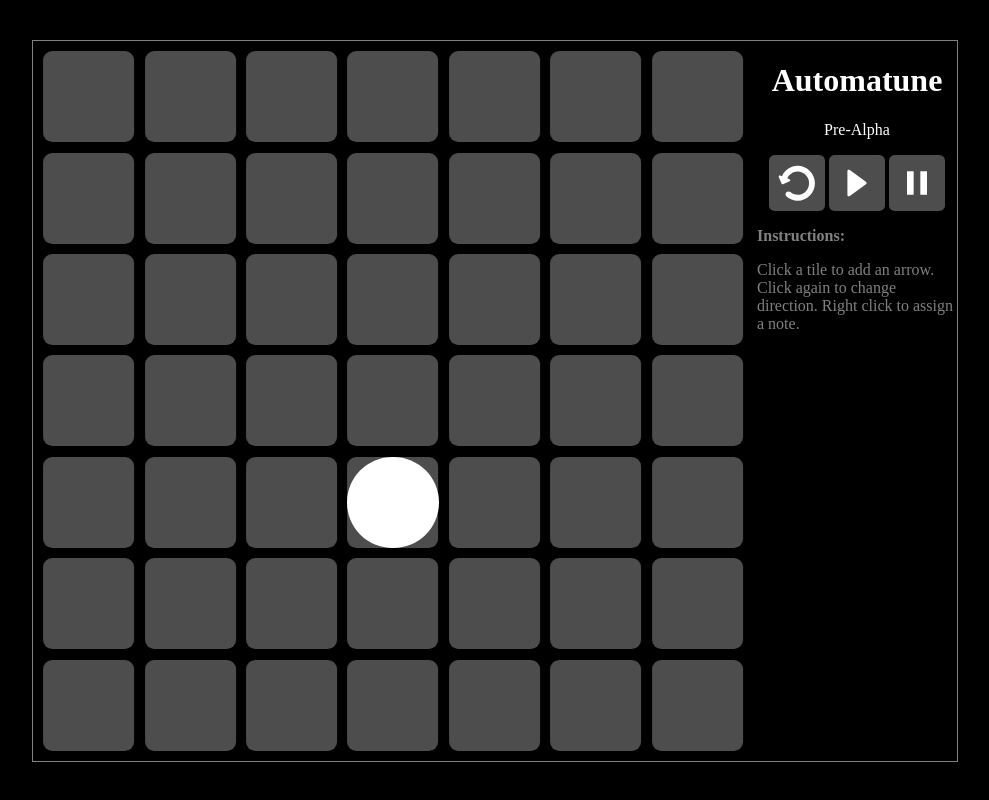
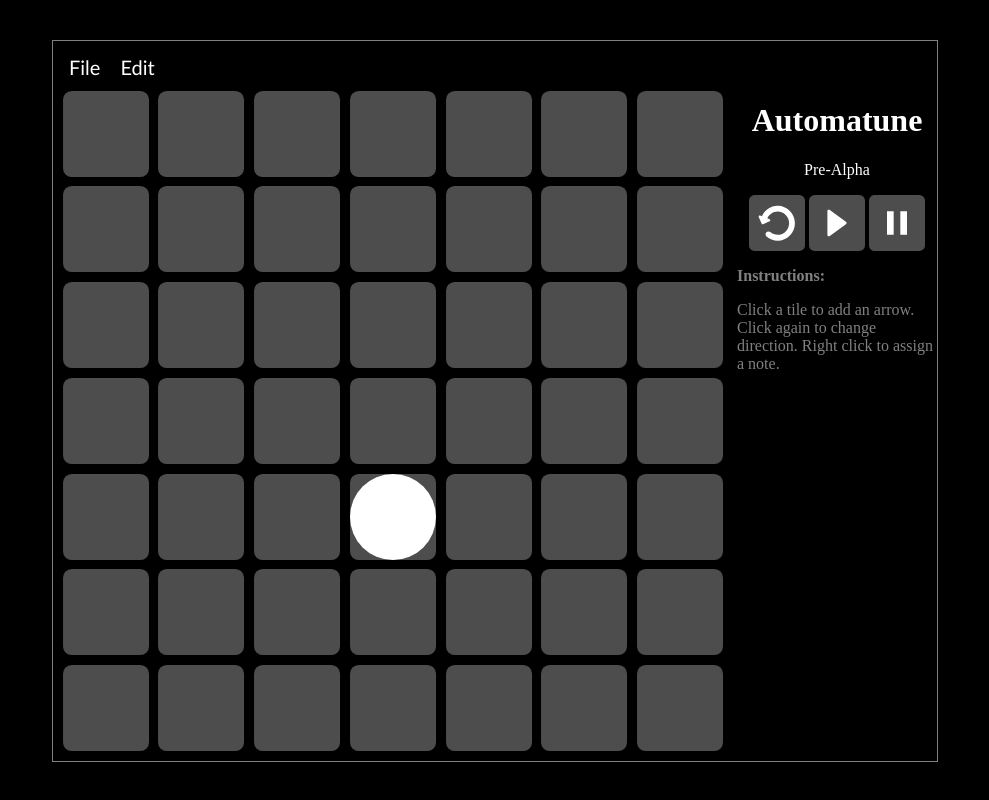
Before and after one commit to MaxLaumeister/automatune, a plain HTML site: page index.html in a window 1280 px wide. Shown: the whole page, without its empty margins (145-1134 px from the left). Drawn offline with Linux system fonts and the light colour scheme.

Commit message:
Add menu bar

```diff
--- a/app.js
+++ b/app.js
@@ -321,6 +321,39 @@ Automatune.init = function init(args) {
         }
     });
 
+    // File menu
+
+    $("#menubar > .file").contextmenu({
+        delegate: "span",
+        menu: [
+            {title: "New (Not Yet Implemented)", cmd: "new"},
+            {title: "Open (Not Yet Implemented)", cmd: "open"},
+            {title: "Save (Not Yet Implemented)", cmd: "save"}
+        ],
+        select: function(event, ui) {
+            console.log("select " + ui.cmd + " on ", ui.target);
+        },
+        autoTrigger: false
+    });
+
+    // Edit menu
+
+    $("#menubar > .edit").contextmenu({
+        delegate: "span",
+        menu: [
+            {title: "Copy (Not Yet Implemented)", cmd: "copy"},
+            {title: "Paste (Not Yet Implemented)", cmd: "paste"}
+        ],
+        select: function(event, ui) {
+            console.log("select " + ui.cmd + " on ", ui.target);
+        },
+        autoTrigger: false
+    });
+
+    $("#menubar > li").click(function() {
+        $(this).contextmenu("open", $(this).find("span"));
+    });
+
     function resetPlayback() {
         domEls.playback.reset.classList.remove("active");
         domEls.playback.play.classList.remove("active");
--- a/index.html
+++ b/index.html
@@ -11,6 +11,10 @@
 	<body>
 		<div class="pageCenter">
             <div class="pageContainer">
+                <ul id="menubar">
+                    <li class="file"><span>File</span></li>
+                    <li class="edit"><span>Edit</span></li>
+                </ul>
                 <div class="gameContainer" id="automatune"></div>
                 <div class="sidebar">
                     <h1>Automatune</h1>
--- a/style.css
+++ b/style.css
@@ -17,12 +17,42 @@ body {
 	border: 1px solid rgba(255, 255, 255, .5);
 }
 
+#menubar {
+    text-align: left;
+    height: 4vmin;
+    margin: 1vmin 1vmin 0 1vmin;
+    padding: 0;
+    list-style-type: none;
+	font-family: Trebuchet MS,Tahoma,Verdana,Arial,sans-serif;
+	-webkit-touch-callout: none;
+    -webkit-user-select: none;
+    -khtml-user-select: none;
+    -moz-user-select: none;
+    -ms-user-select: none;
+    user-select: none;
+}
+
+#menubar > li {
+    display: inline-block;
+    padding: 1vmin 1vmin 0 1vmin;
+    margin: 0;
+    height: 3vmin;
+    line-height: 2.5vmin;
+    font-size: 2.5vmin;
+    transition: background-color 0.2s;
+    cursor: pointer;
+}
+
+#menubar > li:hover {
+    background-color: gray;
+}
+
 .gameContainer {
 	position: relative;
 	display: inline-block;
 	vertical-align: top;
-	width: 90vmin;
-	height: 90vmin;
+	width: 85vmin;
+	height: 85vmin;
 	background-color: black;
 	-moz-user-select: none;
     -khtml-user-select: none;
@@ -33,7 +63,8 @@ body {
 .sidebar {
     display: inline-block;
     width: 200px;
-    height: 100%;
+    height: 84vmin;
+    overflow: auto;
 }
 
 #automatune-instructions {
```
